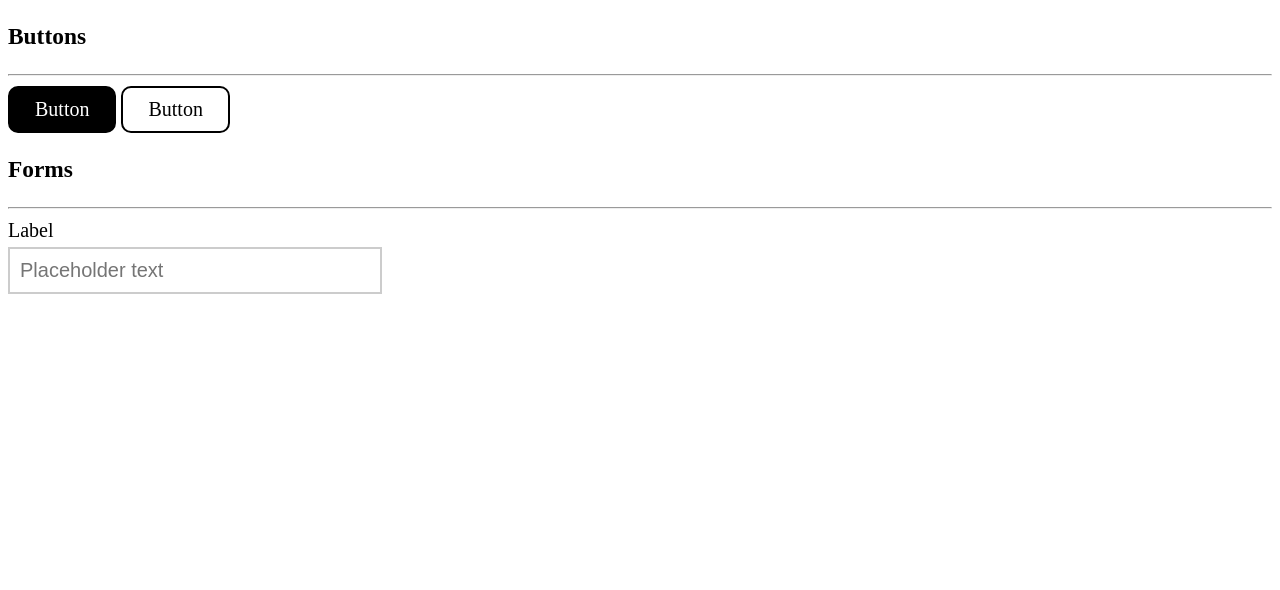
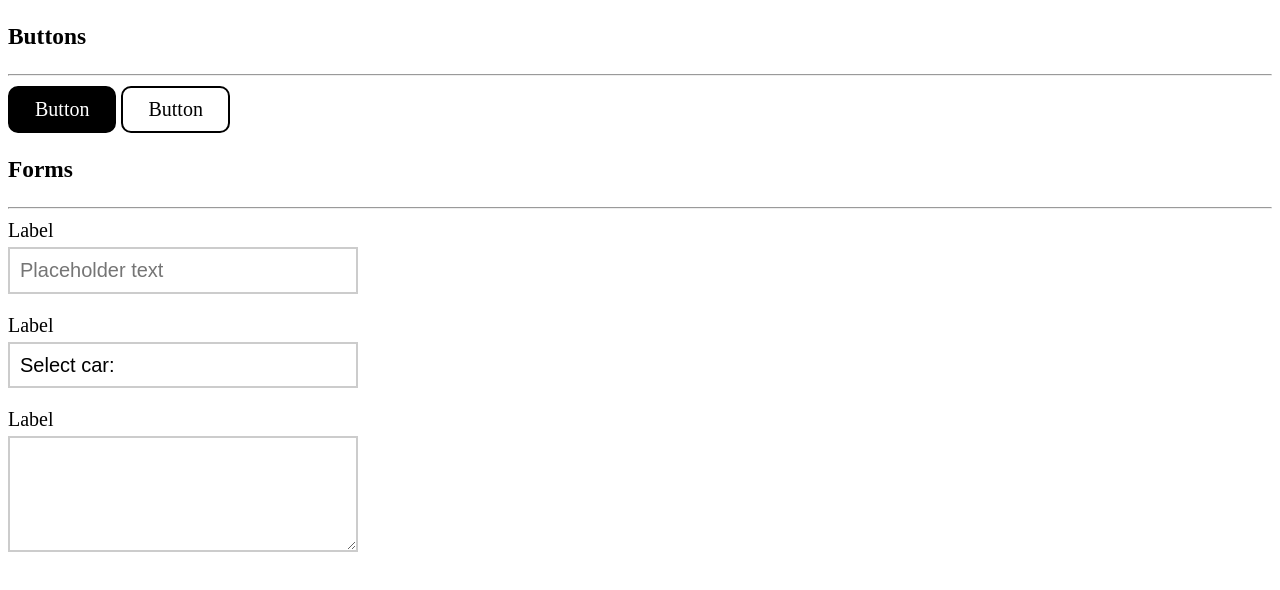
Before and after one commit to occtopia/occtopia-framework, a website: page source/index.html in a window 1280 px wide. Drawn offline with nearby package versions, Linux system fonts and the light colour scheme; files that its build step writes are made by us from their sources.

Commit message:
Select and textarea styles

```diff
--- a/source/index.html
+++ b/source/index.html
@@ -27,8 +27,29 @@
 
 
     <div class="form-group">
-      <label for="input-text-sample">Label</label>
-      <input type="text" class="form-control" id="input-text-sample" placeholder="Placeholder text" />
+      <label for="input-sample">Label</label>
+      <input type="text" class="form-control" id="input-sample" placeholder="Placeholder text" />
     </div>
+
+
+    <div class="form-group">
+      <label for="select-sample">Label</label>
+      <select class="form-control" id="select-sample">
+        <option value="0">Select car:</option>
+        <option value="1">Audi</option>
+        <option value="2">BMW</option>
+        <option value="3">Citroen</option>
+      </select>
+    </div>
+
+
+    <div class="form-group">
+      <label for="textarea-sample">Label</label>
+      <textarea class="form-control" id="textarea-sample" rows="4" cols="50"></textarea>
+    </div>
+
+
+
+
   </body>
 </html>
--- a/source/res/scss/components/_forms.scss
+++ b/source/res/scss/components/_forms.scss
@@ -1,3 +1,9 @@
+html {
+    * {
+        box-sizing: border-box;
+    }
+}
+
 .form-group {
     label {
         display: inline-block;
@@ -13,6 +19,7 @@
     display: block;
     padding: .5rem .5rem;
     border: 2px solid #ccc;
+    margin-bottom: 1rem;
 
     &:focus {
         outline: $focus-outline-width $focus-outline-style $focus-outline-color;
@@ -24,4 +31,15 @@
     }
 
 
+
+
+
 }
+
+select {
+    background-color: #fff;
+    border-radius: 0;
+    -moz-appearance: none;
+    -webkit-appearance: none;
+    appearance: none;
+}
```
Also changed, not shown: build/index.html, build/res/css/styles.css, 2 other files.
